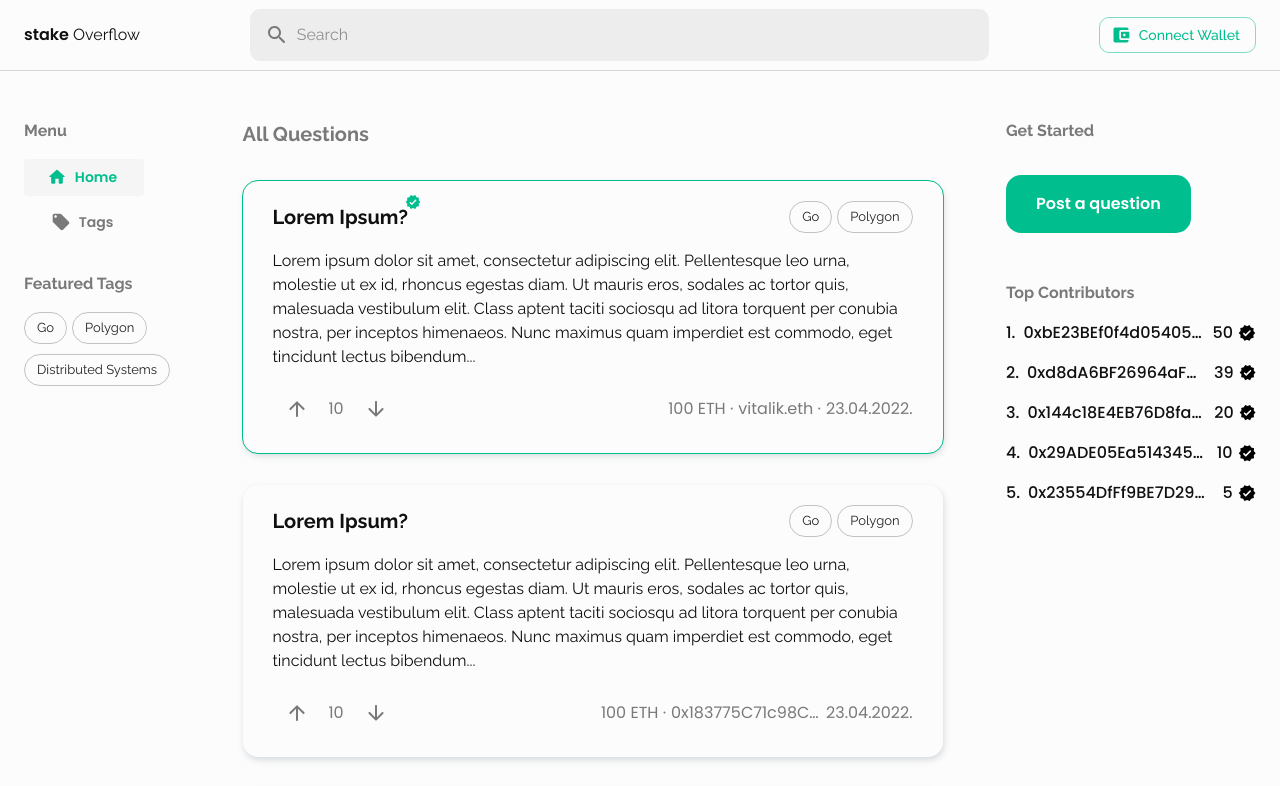
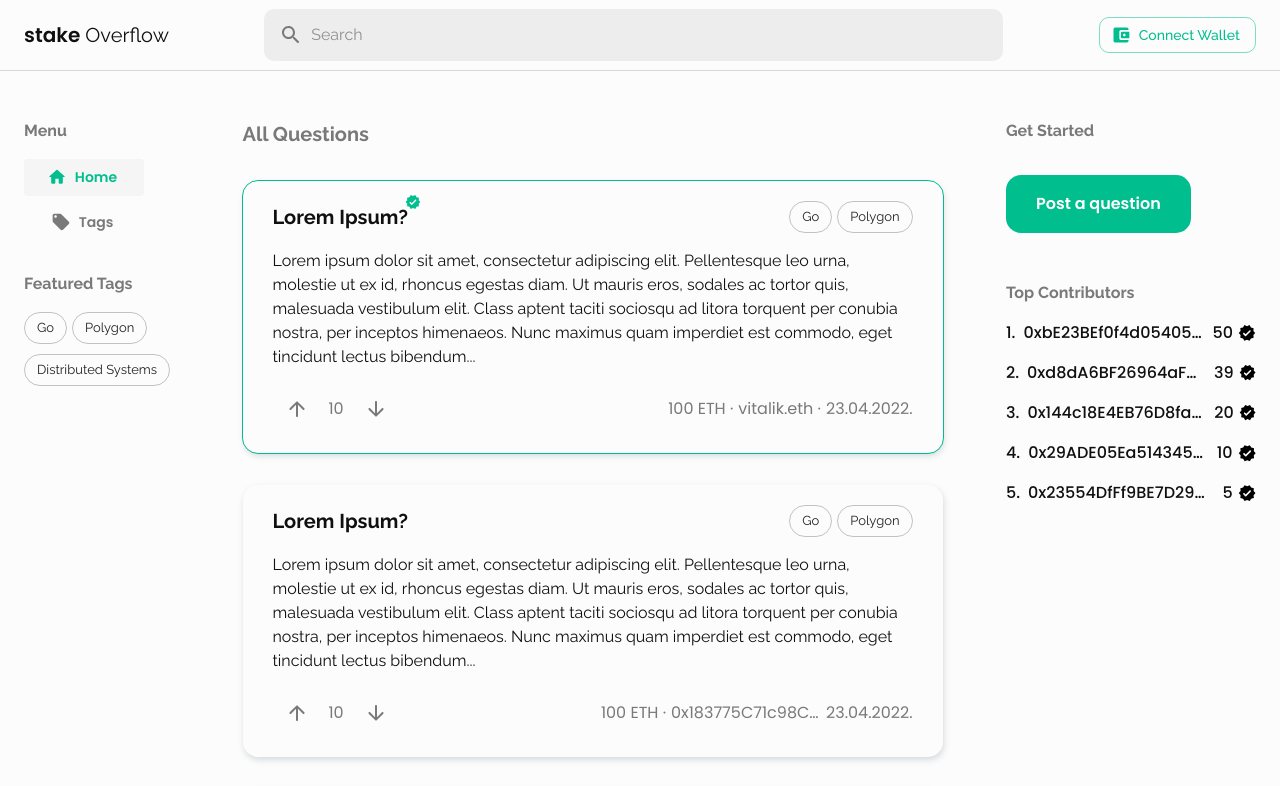
Before and after one commit to Trapesys/eth-amsterdam-2022, a React (Create React App) app in the folder web-ui/: page / in a window 1280 px wide. Shown: the top 786 px of the page. Built offline with nearby package versions, Linux system fonts and the light colour scheme.

Commit message:
Increase logo size

```diff
--- a/web-ui/public/index.html
+++ b/web-ui/public/index.html
@@ -13,7 +13,7 @@
     <link rel="manifest" href="%PUBLIC_URL%/manifest.json"/>
     <link href='%PUBLIC_URL%/fonts/fonts.css' rel='stylesheet'>
 
-    <title>React App</title>
+    <title>StakeOverflow</title>
 </head>
 <body>
 <noscript>You need to enable JavaScript to run this app.</noscript>
--- a/web-ui/src/components/molecules/TopBar/TopBar.tsx
+++ b/web-ui/src/components/molecules/TopBar/TopBar.tsx
@@ -11,7 +11,7 @@ const TopBar: FC<ITopBarProps> = () => {
     <Box className={classes.topBarOuter}>
       <Container fixed={true} maxWidth={'lg'}>
         <Box className={classes.topBarInner}>
-          <Typography>
+          <Typography className={classes.logo}>
             <span className={classes.logoSpan}>stake</span> Overflow
           </Typography>
           <SearchBar />
@@ -39,6 +39,9 @@ const useStyles = makeStyles((theme) => {
     logoSpan: {
       fontWeight: 600,
       fontFamily: 'Poppins'
+    },
+    logo: {
+      fontSize: theme.typography.pxToRem(20)
     }
   };
 });
```
